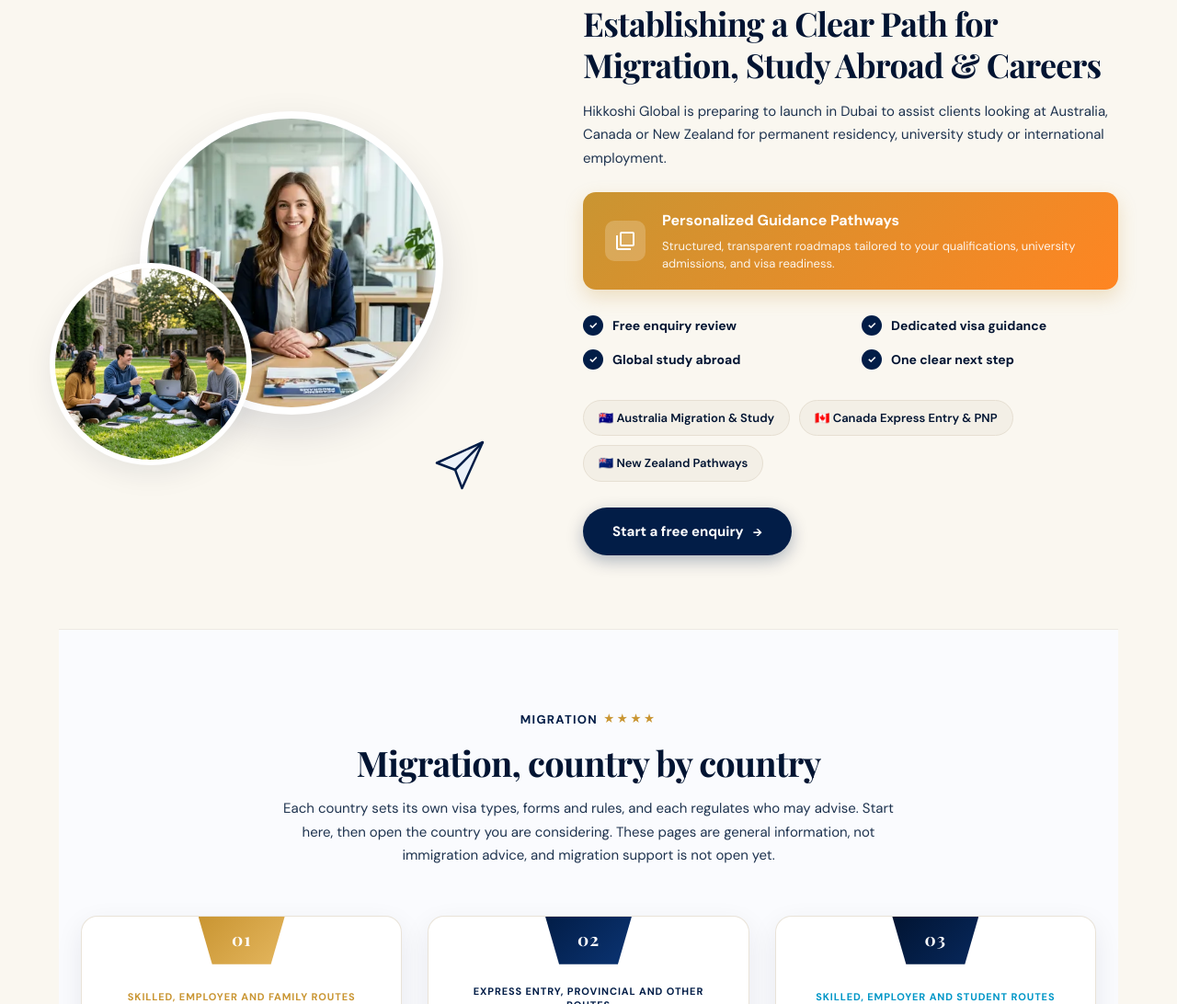
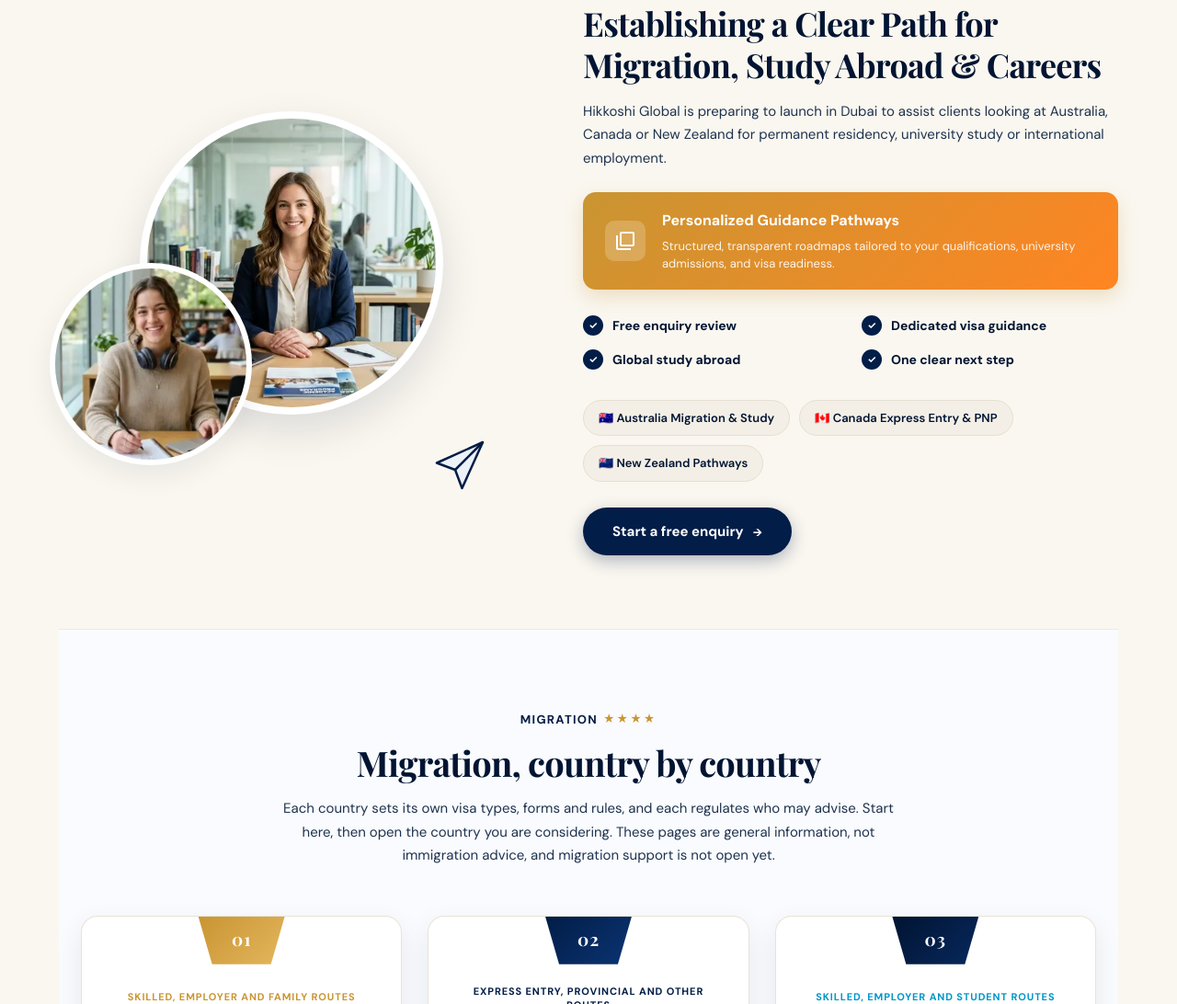
Before and after one commit to kiran123-stack/hikoshi, a plain HTML site: page index.html in a window 1280 px wide. Shown: the part 837-1929 px from the top of the page at 92% size. Drawn offline with nearby package versions, Linux system fonts and the light colour scheme; a web font is replaced by a local one.

Commit message:
Use student image in About collage circular badge

```diff
--- a/index.html
+++ b/index.html
@@ -179,9 +179,9 @@
                         <img src="student-counselor.webp" alt="Dedicated education and migration advisor" width="600" height="600" loading="lazy">
                     </div>
 
-                    <!-- Secondary Circle: Study Abroad Students -->
+                    <!-- Secondary Circle: Study Abroad Student -->
                     <div class="collage-circle-secondary">
-                        <img src="study-abroad.webp" alt="International students studying abroad" width="400" height="400" loading="lazy">
+                        <img src="student-study.webp" alt="University student studying abroad" width="400" height="400" loading="lazy">
                     </div>
 
 
```
Also changed, not shown: student-study.webp (added).
